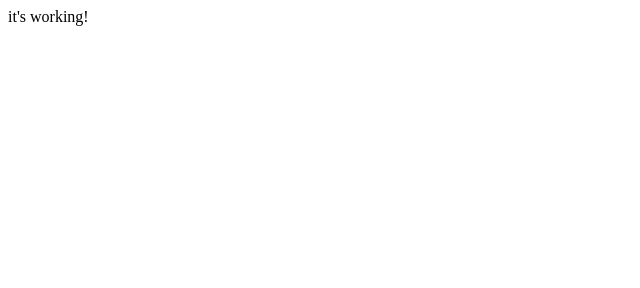
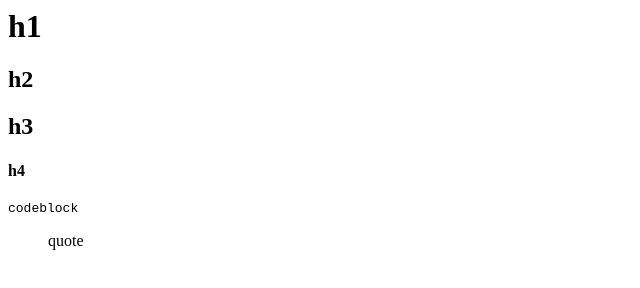
Before and after one commit to anaclumos/anaclumos-yuda1124-sooojungee-learn-node, a plain HTML site: page task1/public/index.html in a window 1280 px wide. Shown: the whole page, without its empty margins (0-640 px from the left). Drawn offline with Linux system fonts and the light colour scheme.

Commit message:
Add rich text

```diff
--- a/task1/public/index.html
+++ b/task1/public/index.html
@@ -1 +1,13 @@
-<p>it's working!</p>
+<h1 id="toc_0">h1</h1>
+
+<h2 id="toc_1">h2</h2>
+
+<h2 id="toc_2">h3</h2>
+
+<h4 id="toc_3">h4</h4>
+
+<div><pre class="line-numbers"><code class="language-none">codeblock</code></pre></div>
+
+<blockquote>
+<p>quote</p>
+</blockquote>
```
